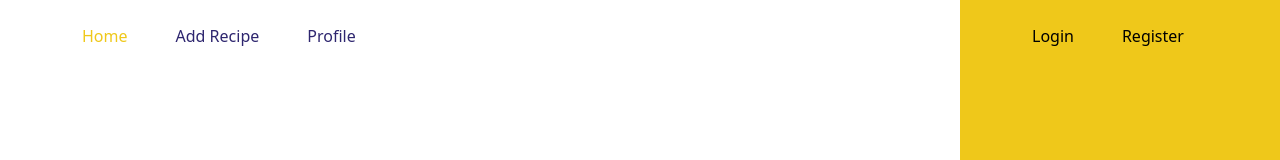
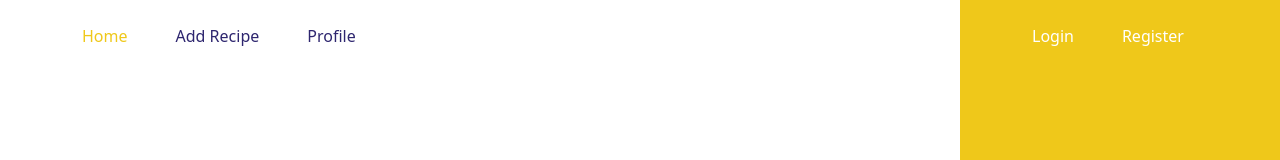
Before and after one commit to suprayogo/Food-Recipe-FE, a React (Create React App) app: page / in a window 1280 px wide. Shown: the top 160 px of the page. Built offline with nearby package versions, Linux system fonts and the light colour scheme; no server answers.

Commit message:
update responsive

```diff
--- a/src/components/Navbar.jsx
+++ b/src/components/Navbar.jsx
@@ -69,13 +69,13 @@ function Navbar() {
             ) : (
               <>
                 <Link
-                  className="text-black me-5  fw-medium text-decoration-none"
+                  className="text-white me-5  fw-medium text-decoration-none"
                   to="/login"
                 >
                   Login
                 </Link>
                 <Link
-                  className="text-black  fw-medium text-decoration-none"
+                  className="text-white  fw-medium text-decoration-none"
                   to="/register"
                 >
                   Register
```
